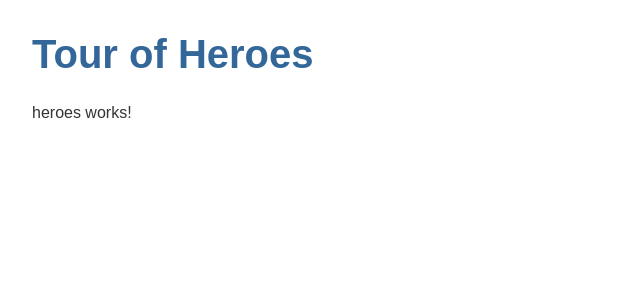
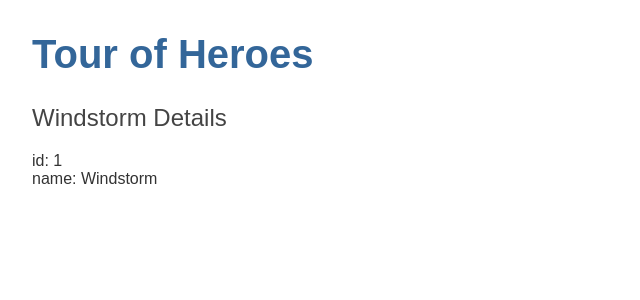
Before and after one commit to brecarv/heroes-ang, an Angular app: page / in a window 1280 px wide. Shown: the top 300 px of the page, without its empty margins (0-640 px from the left). Built offline with nearby package versions, Linux system fonts and the light colour scheme.

Commit message:
Show the hero object

```diff
--- a/src/app/heroes/heroes.component.html
+++ b/src/app/heroes/heroes.component.html
@@ -1 +1,3 @@
-<p>heroes works!</p>
+<h2>{{ hero.name }} Details</h2>
+<div><span>id: </span>{{ hero.id }}</div>
+<div><span>name: </span>{{ hero.name }}</div>
```
